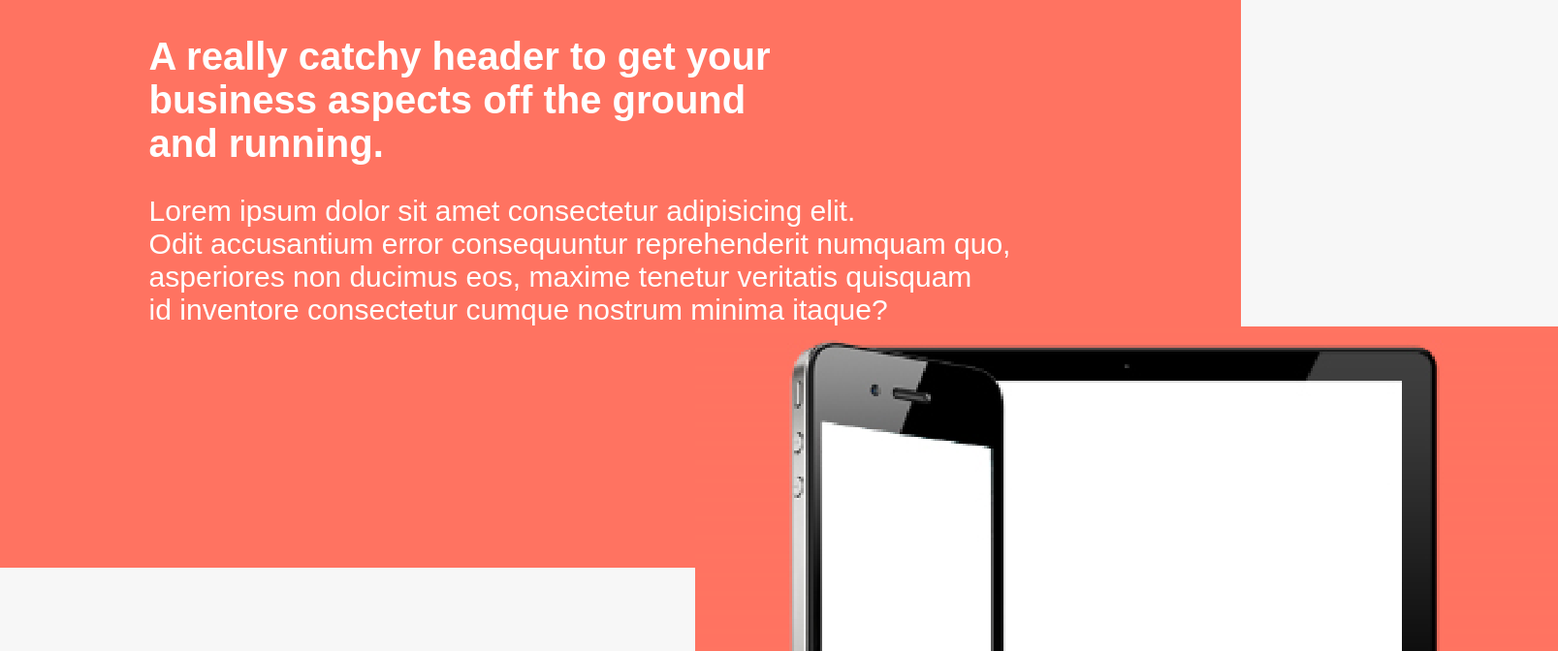
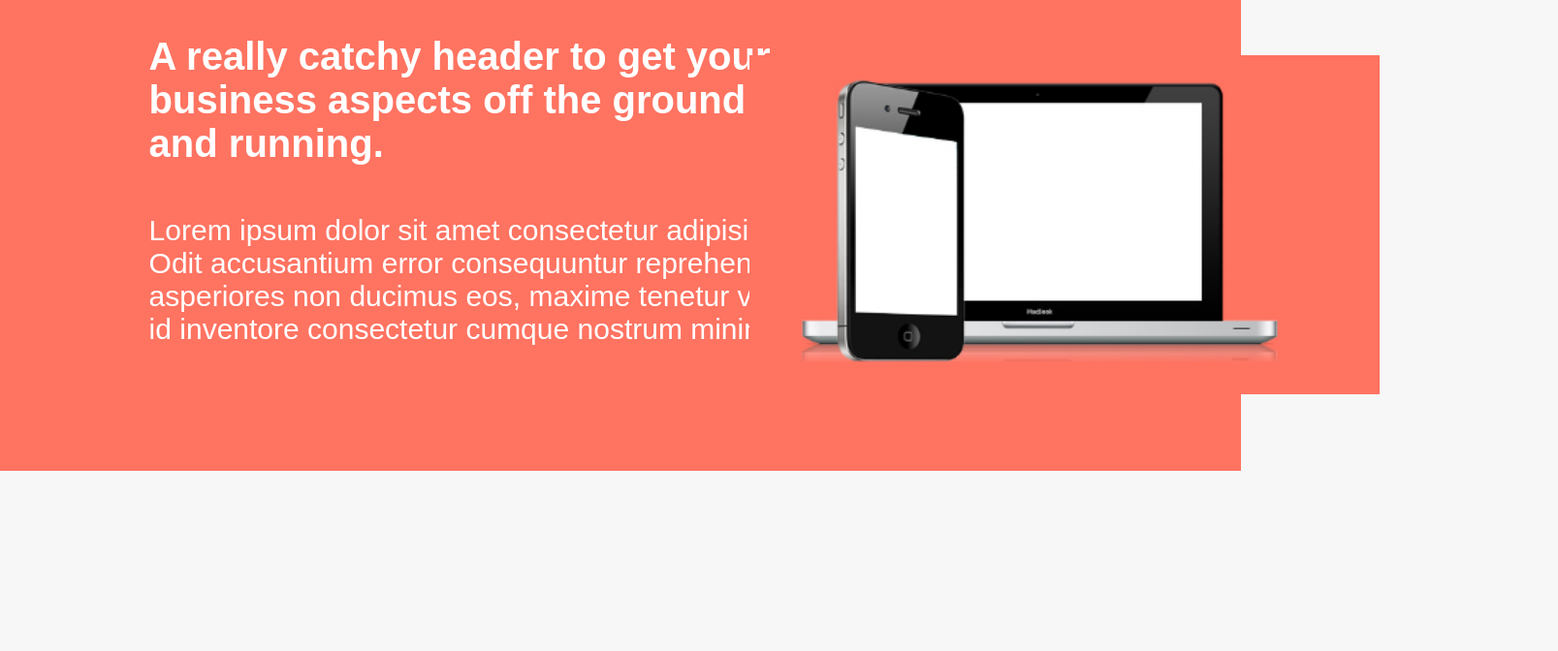
Before and after one commit to ibrahimhamed11/Final-project-HTML-CSS, a plain HTML site: page project/index.html in a window 1280 px wide. Shown: the part 84-756 px from the top of the page at 97% size, 1607 px wide, since content can reach past the window. Drawn offline with Linux system fonts and the light colour scheme.

Commit message:
img size done

```diff
--- a/project/index.html
+++ b/project/index.html
@@ -30,24 +30,20 @@
         </div>
     </div>
     <div>
-
-
-
-
         <section class="container">
 
             <div class="headline">
                 <h1 class="title1">A really catchy header to get your <br> business aspects off the ground <br> and running.</h1>
 
-                <div class="para">
+                <span class="para">
                     <p>Lorem ipsum dolor sit amet consectetur adipisicing elit. <br> Odit accusantium error consequuntur reprehenderit numquam quo,<br> asperiores non ducimus eos, maxime tenetur veritatis quisquam <br> id inventore consectetur cumque nostrum
-                        minima itaque?</p>
+                        minima itaque?
+                    </p>
+                </span>
 
-                    <div class="ba"><img src="/project/imgs/Screenshot 2022-12-19 181257.png " alt=" "></div>
+                <span>
+                <img class="ba" src="/project/imgs/Screenshot 2022-12-19 1.jpg" alt=""></span>
 
-
-
-                </div>
 
             </div>
         </section>
@@ -105,14 +101,14 @@
 
     <!-- <section>
 
-        <div class="cott ">
-            <section class="cont ">
-                <div class="item1 ">
+        <div class="cott">
+            <section class="cont">
+                <div class="item1">
                     <section>
                         <p>Hi! I'm Olivia, your financial assistant, powered by artificial intelligence</p>
                 </div>
 
-                <div class="item2 " style="margin-top: 20px; ">
+                <div class="item2" style="margin-top: 20px;">
 
                     <p>I help you to better manage and spend your hard-earned money.</p>
                 </div>
--- a/project/styles.css
+++ b/project/styles.css
@@ -222,24 +222,27 @@ li.b {
     padding-top: 50px;
     font-size: 40px;
     text-align: left;
+    padding-bottom: 50px;
 }
 
 .container {
     background: #ff7361;
-    height: 600px;
+    height: 500px;
 }
 
-.para {
+span.para {
     color: #fff;
     text-align: left;
-    padding-top: 30px;
     font-size: 30px;
 }
 
 .ba {
     padding-top: 0;
+    padding-bottom: -20%;
     background-color: #ff7361;
     margin-top: 0;
-    margin-left: 50%;
-    height: 222px;
+    margin-left: 55%;
+    height: 350px;
+    width: 650px;
+    margin-top: -300px;
 }
```
Also changed, not shown: project/imgs/Untitled-1.jpg (added).
